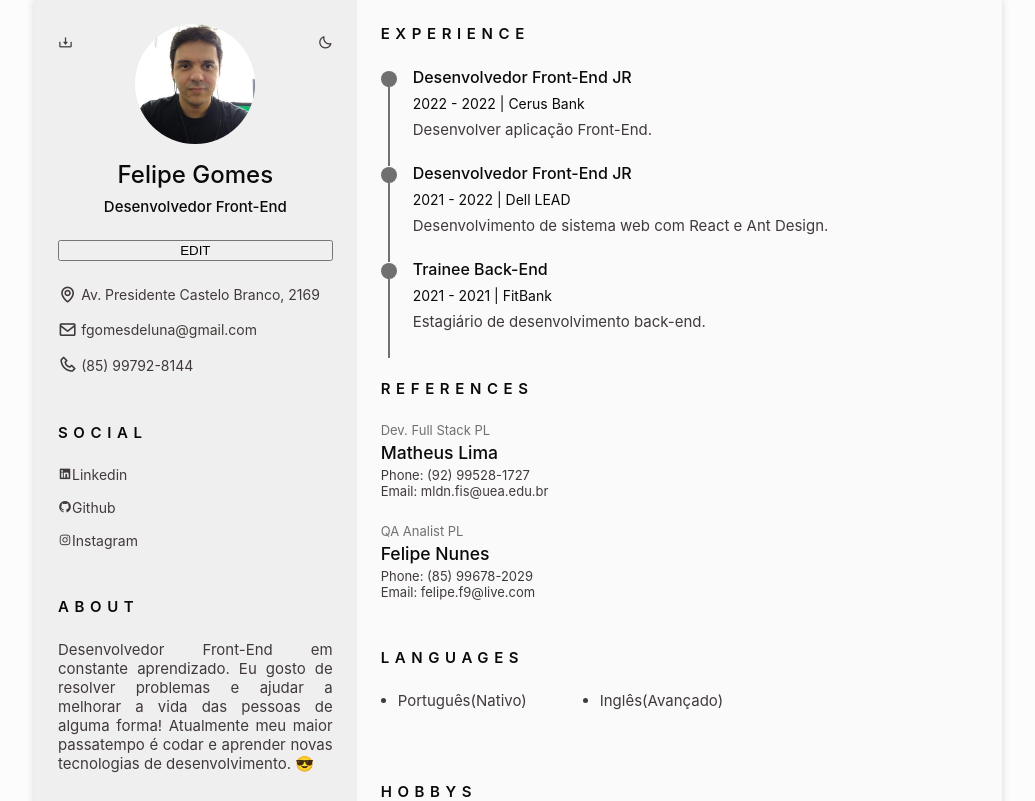
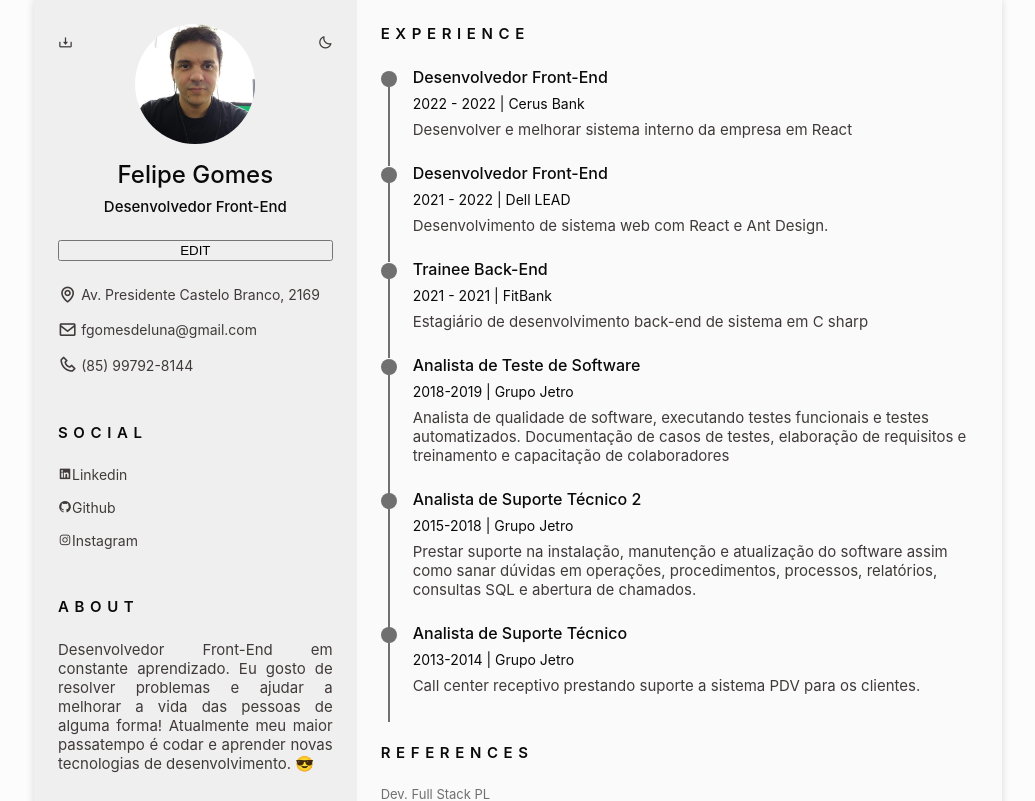
Before and after one commit to f3gomes/vite-resume-builder, a React (Vite) app: page / in a window 1280 px wide. Shown: the top 801 px of the page, without its empty margins (122-1157 px from the left). Built offline with nearby package versions, Linux system fonts and the light colour scheme.

Commit message:
update jobs

```diff
--- a/src/components/ResumeRight.jsx
+++ b/src/components/ResumeRight.jsx
@@ -56,6 +56,51 @@ export default function ResumeRight() {
               <p className="experience__description">
                 {resumeState.jobDesc3}
               </p>
+            </div>
+          </div>
+
+          <div className="experience__content">
+            <div className="experience__time">
+              <span className="experience__rounder"></span>
+              <span className="experience__line"></span>
+            </div>
+
+            <div className="experience__data bd-grid">
+              <h3 className="experience__title">{resumeState.jobTitle4}</h3>
+              <span className="experience__company">
+                {resumeState.jobYearCompany4}
+              </span>
+              <p className="experience__description">{resumeState.jobDesc4}</p>
+            </div>
+          </div>
+
+          <div className="experience__content">
+            <div className="experience__time">
+              <span className="experience__rounder"></span>
+              <span className="experience__line"></span>
+            </div>
+
+            <div className="experience__data bd-grid">
+              <h3 className="experience__title">{resumeState.jobTitle5}</h3>
+              <span className="experience__company">
+                {resumeState.jobYearCompany5}
+              </span>
+              <p className="experience__description">{resumeState.jobDesc5}</p>
+            </div>
+          </div>
+
+          <div className="experience__content">
+            <div className="experience__time">
+              <span className="experience__rounder"></span>
+              <span className="experience__line"></span>
+            </div>
+
+            <div className="experience__data bd-grid">
+              <h3 className="experience__title">{resumeState.jobTitle6}</h3>
+              <span className="experience__company">
+                {resumeState.jobYearCompany6}
+              </span>
+              <p className="experience__description">{resumeState.jobDesc6}</p>
             </div>
           </div>
         </div>
@@ -144,7 +189,7 @@ export default function ResumeRight() {
           </div>
 
           <div className="interests__content">
-            <i className="bx bx-book interests__icon"></i>
+            <i className="bx bx-game interests__icon"></i>
             <span className="interests__name">{resumeState.hob2}</span>
           </div>
 
--- a/src/data/ResumeData.json
+++ b/src/data/ResumeData.json
@@ -25,25 +25,33 @@
   "skills1": "HTML",
   "skills2": "CSS",
   "skills3": "Javascript",
-  "skills4": "React",
-  "skills5": "React Native",
+  "skills4": "Git",
+  "skills5": "React",
   "skills6": "Node",
 
-  "jobTitle1": "Desenvolvedor Front-End JR",
+  "jobTitle1": "Desenvolvedor Front-End",
   "jobYearCompany1": "2022 - 2022 | Cerus Bank",
-  "jobDesc1": "Desenvolver aplicação Front-End.",
+  "jobDesc1": "Desenvolver e melhorar sistema interno da empresa em React",
 
-  "jobTitle2": "Desenvolvedor Front-End JR",
+  "jobTitle2": "Desenvolvedor Front-End",
   "jobYearCompany2": "2021 - 2022 | Dell LEAD",
   "jobDesc2": "Desenvolvimento de sistema web com React e Ant Design.",
 
   "jobTitle3": "Trainee Back-End",
   "jobYearCompany3": "2021 - 2021 | FitBank",
-  "jobDesc3": "Estagiário de desenvolvimento back-end.",
+  "jobDesc3": "Estagiário de desenvolvimento back-end de sistema em C sharp",
 
-  "jobTitle4": "",
-  "jobYearCompany4": "",
-  "jobDesc4": "",
+  "jobTitle4": "Analista de Teste de Software",
+  "jobYearCompany4": "2018-2019 | Grupo Jetro",
+  "jobDesc4": "Analista de qualidade de software, executando testes funcionais e testes automatizados. Documentação de casos de testes, elaboração de requisitos e treinamento e capacitação de colaboradores",
+
+  "jobTitle5": "Analista de Suporte Técnico 2",
+  "jobYearCompany5": "2015-2018 | Grupo Jetro",
+  "jobDesc5": "Prestar suporte na instalação, manutenção e atualização do software assim como sanar dúvidas em operações, procedimentos, processos, relatórios, consultas SQL e abertura de chamados.",
+
+  "jobTitle6": "Analista de Suporte Técnico",
+  "jobYearCompany6": "2013-2014 | Grupo Jetro",
+  "jobDesc6": "Call center receptivo prestando suporte a sistema PDV para os clientes.",
 
   "refTitle1": "Dev. Full Stack PL",
   "refName1": "Matheus Lima",
@@ -59,7 +67,7 @@
   "lang2": "Inglês(Avançado)",
 
   "hob1": "Música",
-  "hob2": "Leitura",
+  "hob2": "Games",
   "hob3": "Programação",
   "hob4": "Academia",
 
```
